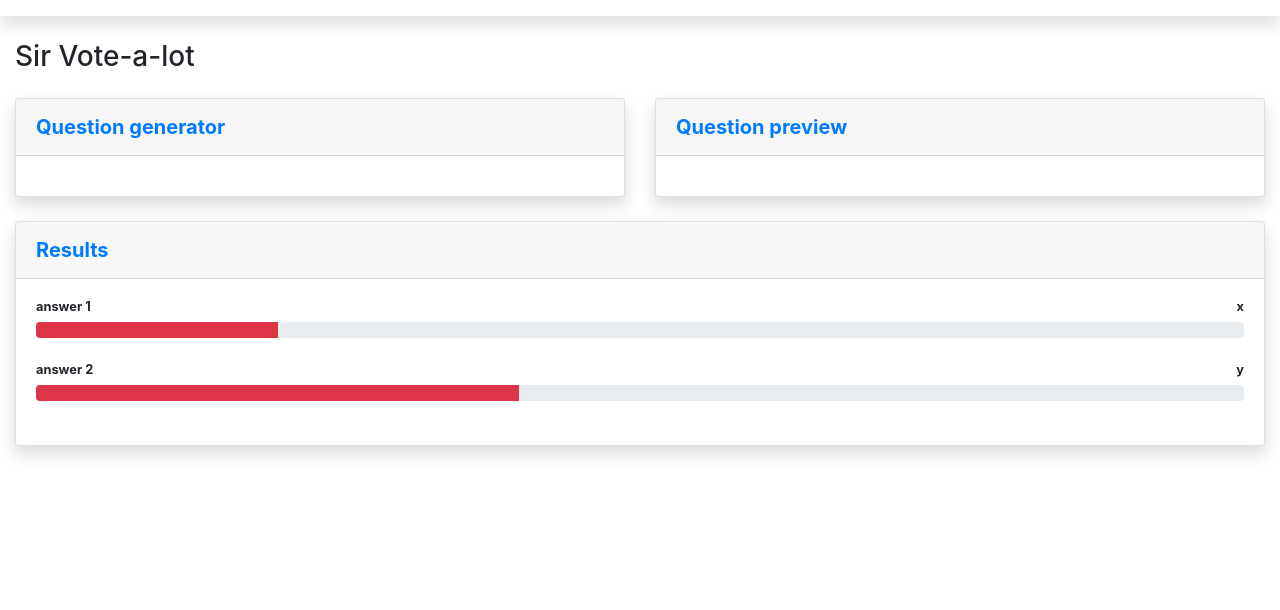
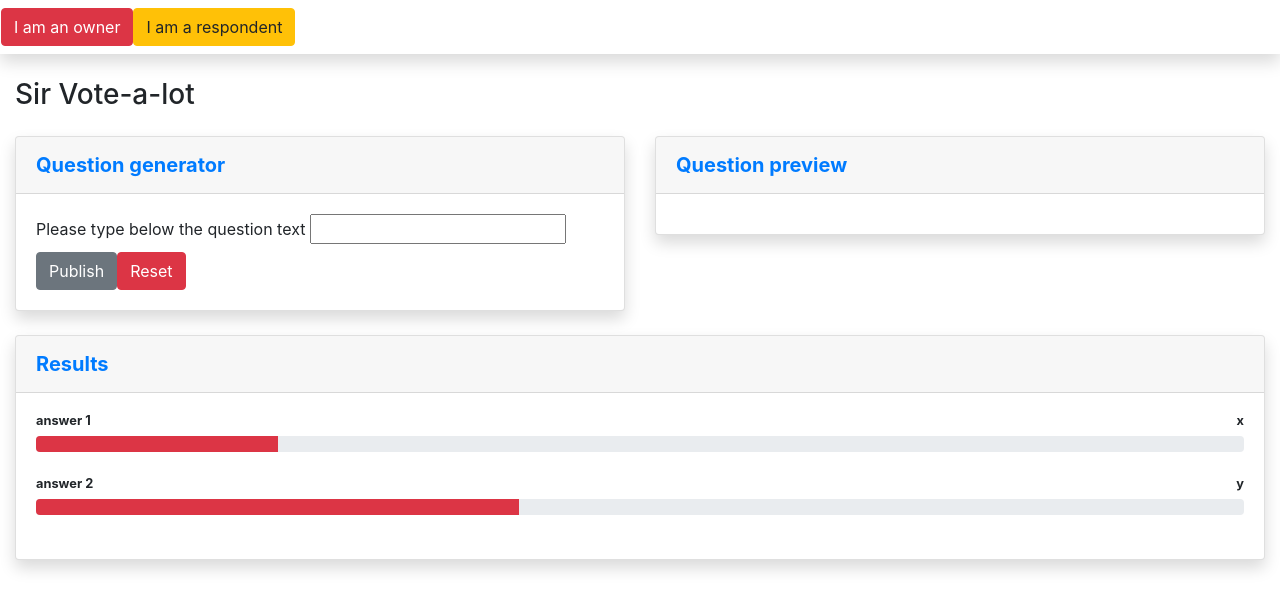
Before and after one commit to flaviuspilca/angular-test, an Angular app: page / in a window 1280 px wide. Shown: the top 610 px of the page. Built offline with nearby package versions, Linux system fonts and the light colour scheme.

Commit message:
adding forms v1

```diff
--- a/src/app/app.component.html
+++ b/src/app/app.component.html
@@ -9,8 +9,22 @@
     <div id="content">
 
       <nav class="navbar navbar-expand navbar-light bg-white topbar mb-4 static-top shadow">
-        <!-- Navbar -->
+        <div class="row">
+          <div class="col-s-6">
+            <a (click)="toggleUserProfile('owner')" href="#" class="btn btn-danger">
+              <span class="text">I am an owner</span>
+            </a>
+          </div>
+          <div class="col-s-6">
+            <a (click)="toggleUserProfile('respondent')" href="#" class="btn btn-warning">
+              <span class="text">I am a respondent</span>
+            </a>
+          </div>
+        </div>
       </nav>
+
+
+
 
       <div class="container-fluid">
         <div class="d-sm-flex align-items-center justify-content-between mb-4">
@@ -18,59 +32,17 @@
         </div>
 
 
-        <div class="row">
-          <div class="col-xl-6 col-lg-7">
-            <div class="card shadow mb-4">
-              <div class="card-header py-3 d-flex flex-row align-items-center justify-content-between">
-                <h5 class="m-0 font-weight-bold text-primary">Question generator</h5>
-              </div>
-              <div class="card-body">
+        <owner-view *ngIf="showOwnerView"></owner-view>
 
-              </div>
-            </div>
-          </div>
+        <respondent-view *ngIf="showRespondentView"></respondent-view>
 
-          <div class="col-xl-6 col-lg-7">
-            <div class="card shadow mb-4">
-              <div class="card-header py-3 d-flex flex-row align-items-center justify-content-between">
-                <h5 class="m-0 font-weight-bold text-primary">Question preview</h5>
-              </div>
-              <div class="card-body">
-
-              </div>
-            </div>
-          </div>
-        </div>
-
-        <div class="row">
-          <div class="col-lg-12 mb-4">
-            <div class="card shadow mb-4">
-              <div class="card-header py-3">
-                <h5 class="m-0 font-weight-bold text-primary">Results</h5>
-              </div>
-              <div class="card-body">
-                <h4 class="small font-weight-bold">answer 1<span class="float-right">x</span></h4>
-                <div class="progress mb-4">
-                  <div class="progress-bar bg-danger" role="progressbar" style="width: 20%"></div>
-                </div>
-                <h4 class="small font-weight-bold">answer 2<span class="float-right">y</span></h4>
-                <div class="progress mb-4">
-                  <div class="progress-bar bg-danger" role="progressbar" style="width: 40%"></div>
-                </div>
-              </div>
-            </div>
-          </div>
-        </div>
 
       </div>
 
     </div>
 
-    <footer class="sticky-footer bg-white">
-      <div class="container my-auto">
-        <div class="copyright text-center my-auto">
-        </div>
-      </div>
+    <footer class="sticky-footer">
+
     </footer>
 
   </div>
--- a/src/app/app.component.ts
+++ b/src/app/app.component.ts
@@ -1,4 +1,9 @@
 import { Component } from '@angular/core';
+import { CommonModule } from '@angular/common';
+
+
+export type UserType = 'owner' | 'respondent';
+
 
 @Component({
   selector: 'app-root',
@@ -6,5 +11,17 @@ import { Component } from '@angular/core';
   styleUrls: ['./app.component.css']
 })
 export class AppComponent {
-  title = 'poll-app';
+  userType : UserType = 'owner';
+
+  get showOwnerView() {
+    return this.userType === 'owner';
+  }
+
+  get showRespondentView() {
+    return this.userType === 'respondent';
+  }
+
+  toggleUserProfile(type: UserType) {
+    this.userType = type;
+  }
 }
--- /dev/null
+++ b/src/app/owner-view/owner-view.component.html
@@ -0,0 +1,68 @@
+<div class="row">
+  <div class="col-lg-6">
+    <div class="card shadow mb-4">
+      <div class="card-header py-3 d-flex flex-row align-items-center justify-content-between">
+        <h5 class="m-0 font-weight-bold text-primary">Question generator</h5>
+      </div>
+      <div class="card-body">
+        <label>
+          Please type below the question text
+          <input type="text" required maxlength="80" [formControl]="questionText">
+        </label>
+
+
+        <div *ngIf="questionText.invalid && (questionText.dirty || questionText.touched)" class="alert alert-danger">
+          <div>
+            Question text is required.
+          </div>
+        </div>
+
+
+
+        <div>
+          <a (click)="publishQuestion(questionText.invalid && (questionText.dirty || questionText.touched))" href="#" class="btn btn-secondary">
+            <span class="text">Publish</span>
+          </a>
+          <a (click)="resetQuestion()" href="#" class="btn btn-danger">
+            <span class="text">Reset</span>
+          </a>
+        </div>
+      </div>
+    </div>
+  </div>
+
+  <div class="col-lg-6">
+    <div class="card shadow mb-4">
+      <div class="card-header py-3 d-flex flex-row align-items-center justify-content-between">
+        <h5 class="m-0 font-weight-bold text-primary">Question preview</h5>
+      </div>
+      <div class="card-body">
+        <div *ngIf="validQuestion">
+          <p>
+            Question: {{ questionText.value }}
+          </p>
+        </div>
+      </div>
+    </div>
+  </div>
+</div>
+
+<div class="row">
+  <div class="col-lg-12 mb-4">
+    <div class="card shadow mb-4">
+      <div class="card-header py-3">
+        <h5 class="m-0 font-weight-bold text-primary">Results</h5>
+      </div>
+      <div class="card-body">
+        <h4 class="small font-weight-bold">answer 1<span class="float-right">x</span></h4>
+        <div class="progress mb-4">
+          <div class="progress-bar bg-danger" role="progressbar" style="width: 20%"></div>
+        </div>
+        <h4 class="small font-weight-bold">answer 2<span class="float-right">y</span></h4>
+        <div class="progress mb-4">
+          <div class="progress-bar bg-danger" role="progressbar" style="width: 40%"></div>
+        </div>
+      </div>
+    </div>
+  </div>
+</div>
--- /dev/null
+++ b/src/app/owner-view/owner-view.component.ts
@@ -0,0 +1,31 @@
+import { Component, OnInit } from '@angular/core';
+import { FormControl } from '@angular/forms';
+
+
+@Component({
+  selector: 'owner-view',
+  templateUrl: './owner-view.component.html',
+  styleUrls: ['./owner-view.component.css']
+})
+export class OwnerViewComponent implements OnInit {
+
+  questionText = new FormControl('');
+  validQuestion : Boolean = false;
+
+  constructor() { }
+
+  ngOnInit(): void {
+  }
+
+
+  publishQuestion(validForm) {
+    this.validQuestion = !validForm;
+    return this.validQuestion;
+  }
+
+  resetQuestion() {
+    this.questionText.setValue('');
+    this.validQuestion = false;
+  }
+
+}
--- /dev/null
+++ b/src/app/respondent-view/respondent-view.component.html
@@ -0,0 +1,33 @@
+<div class="row">
+
+  <div class="col-lg-12">
+    <div class="card shadow mb-4">
+      <div class="card-header py-3 d-flex flex-row align-items-center justify-content-between">
+        <h5 class="m-0 font-weight-bold text-primary">Question preview</h5>
+      </div>
+      <div class="card-body">
+
+      </div>
+    </div>
+  </div>
+</div>
+
+<div class="row">
+  <div class="col-lg-12 mb-4">
+    <div class="card shadow mb-4">
+      <div class="card-header py-3">
+        <h5 class="m-0 font-weight-bold text-primary">Results</h5>
+      </div>
+      <div class="card-body">
+        <h4 class="small font-weight-bold">answer 1<span class="float-right">x</span></h4>
+        <div class="progress mb-4">
+          <div class="progress-bar bg-danger" role="progressbar" style="width: 20%"></div>
+        </div>
+        <h4 class="small font-weight-bold">answer 2<span class="float-right">y</span></h4>
+        <div class="progress mb-4">
+          <div class="progress-bar bg-danger" role="progressbar" style="width: 40%"></div>
+        </div>
+      </div>
+    </div>
+  </div>
+</div>
--- /dev/null
+++ b/src/app/respondent-view/respondent-view.component.ts
@@ -0,0 +1,15 @@
+import { Component, OnInit } from '@angular/core';
+
+@Component({
+  selector: 'respondent-view',
+  templateUrl: './respondent-view.component.html',
+  styleUrls: ['./respondent-view.component.css']
+})
+export class RespondentViewComponent implements OnInit {
+
+  constructor() { }
+
+  ngOnInit(): void {
+  }
+
+}
```
Also changed, not shown: src/app/app.module.ts (+9 -2 lines), src/app/owner-view/owner-view.component.css (added), src/app/respondent-view/respondent-view.component.css (added), 2 other files (tests, documents, lock files or other folders).
